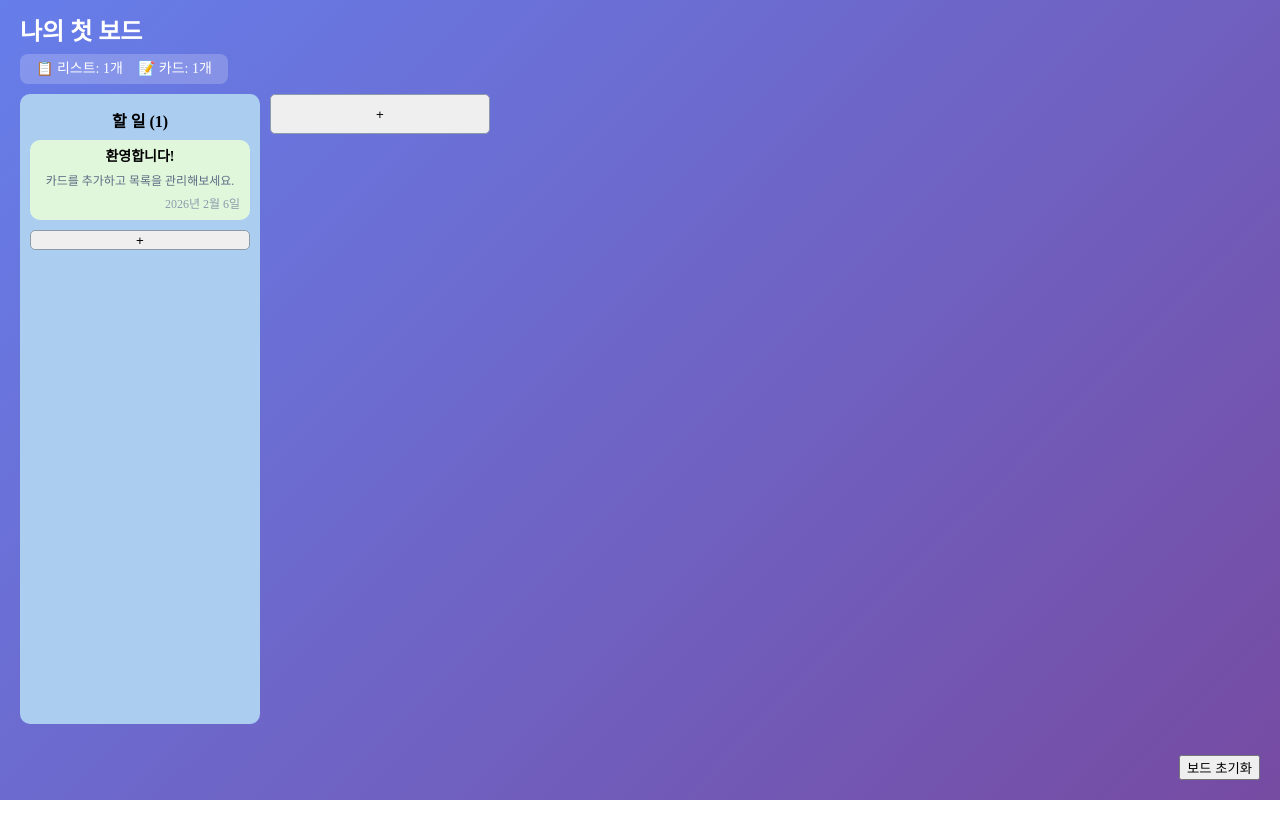
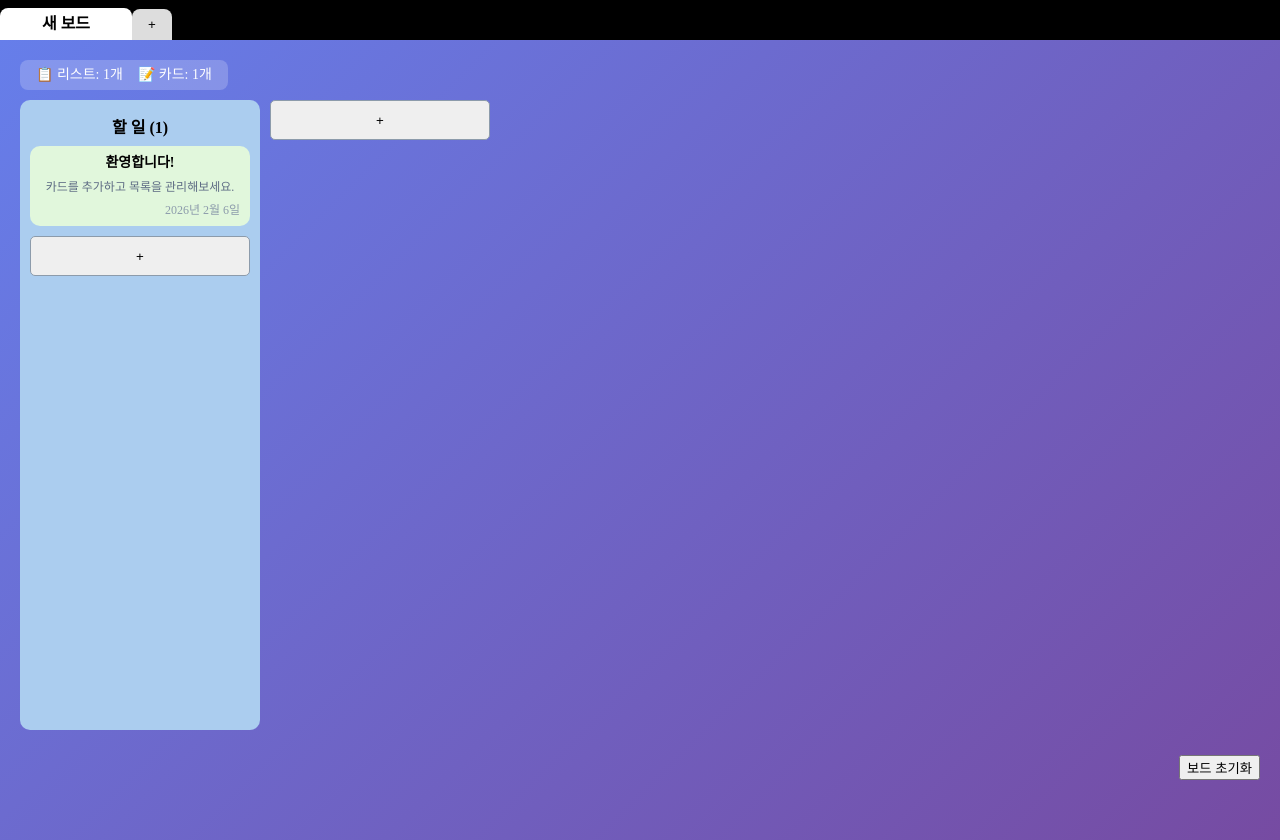
Before and after one commit to mocking-tiger/re-re-board, a React (Create React App) app: page / in a window 1280 px wide. Before the commit the page ends 800 px from the top, so only its background shows below. Built offline with nearby package versions, Linux system fonts and the light colour scheme.

Commit message:
feat: 새 보드 추가 및 선택

```diff
--- a/src/App.tsx
+++ b/src/App.tsx
@@ -3,10 +3,12 @@ import Board from './components/Board/Board';
 import { clearBoards } from './utils/storage';
 import { useBoards } from './hooks/useBoards';
 import { Board as BoardType } from './types/types';
+import BoardTabs from './components/BoardTabs/BoardTabs';
 
 const App = () => {
-  const { boardsState, addList, deleteList, addCard, deleteCard } = useBoards();
-  const selectedBoard = boardsState.boards.find(
+  const { boardsState, addBoard, selectBoard, addList, deleteList, addCard, deleteCard } =
+    useBoards();
+  const selectedBoard: BoardType | undefined = boardsState.boards.find(
     (board) => board.id === boardsState.selectedBoardId
   );
   if (boardsState.boards.length === 0 || !selectedBoard) {
@@ -14,8 +16,14 @@ const App = () => {
   }
   return (
     <div className="App">
+      <BoardTabs
+        boards={boardsState.boards}
+        selectedBoardId={boardsState.selectedBoardId}
+        onAddBoard={addBoard}
+        onSelectBoard={selectBoard}
+      />
       <Board
-        board={selectedBoard as BoardType}
+        board={selectedBoard}
         onAddList={addList}
         onDeleteList={deleteList}
         onAddCard={addCard}
--- a/src/components/Board/Board.tsx
+++ b/src/components/Board/Board.tsx
@@ -20,9 +20,9 @@ const Board = memo(
     onDeleteCard: (boardId: string, listId: string, cardId: string) => void;
   }) => {
     return (
-      <div className="board">
+      <div className="board" style={{ backgroundColor: board.backgroundColor }}>
         <div className="board-header">
-          <h1 className="board-title">{board.title}</h1>
+          {/* <h1 className="board-title">{board.title}</h1> */}
           <BoardStats board={board} />
         </div>
         <div className="board-lists">
--- /dev/null
+++ b/src/components/BoardTabs/BoardTabs.css
@@ -0,0 +1,33 @@
+.board-tabs {
+  display: flex;
+  align-items: flex-end;
+  padding: 8px 0 0 0;
+  background: #000;
+}
+
+.board-tab {
+  min-width: 100px;
+  display: flex;
+  justify-content: center;
+  align-items: center;
+  padding: 8px 16px;
+  border-radius: 8px 8px 0 0;
+  cursor: pointer;
+  background: #ddd;
+}
+
+.board-tab.selected {
+  background: #fff;
+  font-weight: bold;
+}
+
+.board-tab-add {
+  display: flex;
+  align-items: center;
+  gap: 8px;
+  padding: 8px 16px;
+  border-radius: 8px 8px 0 0;
+  cursor: pointer;
+  background: #ddd;
+  border: none;
+}
--- /dev/null
+++ b/src/components/BoardTabs/BoardTabs.tsx
@@ -0,0 +1,33 @@
+import './BoardTabs.css';
+import { Board as BoardType } from '../../types/types';
+
+const BoardTabs = ({
+  boards,
+  selectedBoardId,
+  onAddBoard,
+  onSelectBoard,
+}: {
+  boards: BoardType[];
+  selectedBoardId: string;
+  onAddBoard: () => void;
+  onSelectBoard: (boardId: string) => void;
+}) => {
+  return (
+    <div className="board-tabs">
+      {boards.map((board) => (
+        <div
+          key={board.id}
+          className={`board-tab ${selectedBoardId === board.id ? 'selected' : ''}`}
+          onClick={() => onSelectBoard(board.id)}
+        >
+          {board.title}
+        </div>
+      ))}
+      <button className="board-tab-add" onClick={onAddBoard}>
+        +
+      </button>
+    </div>
+  );
+};
+
+export default BoardTabs;
--- a/src/components/UI/Button/Button.css
+++ b/src/components/UI/Button/Button.css
@@ -3,7 +3,7 @@
 /* ************************************************************** */
 .button {
   width: 100%;
-  height: 20px;
+  height: 40px;
   border: 1px solid #8c9bab;
   border-radius: 5px;
   cursor: pointer;
@@ -19,7 +19,6 @@
 .list-add-button {
   width: calc(200px + 20px);
   min-width: calc(200px + 20px);
-  height: 40px;
 }
 
 .list-delete-button {
--- a/src/hooks/useBoards.ts
+++ b/src/hooks/useBoards.ts
@@ -9,6 +9,14 @@ export const useBoards = () => {
     console.log('boardsState', boardsState);
     saveBoards(boardsState);
   }, [boardsState]);
+
+  const addBoard = useCallback(() => {
+    dispatch({ type: 'ADD_BOARD' });
+  }, []);
+
+  const selectBoard = useCallback((boardId: string) => {
+    dispatch({ type: 'SELECT_BOARD', payload: { boardId } });
+  }, []);
 
   const addList = useCallback((boardId: string) => {
     dispatch({ type: 'ADD_LIST', payload: { boardId } });
@@ -26,5 +34,5 @@ export const useBoards = () => {
     dispatch({ type: 'DELETE_CARD', payload: { boardId, listId, cardId } });
   }, []);
 
-  return { boardsState, addList, deleteList, addCard, deleteCard };
+  return { boardsState, addBoard, selectBoard, addList, deleteList, addCard, deleteCard };
 };
--- a/src/reducers/boardsReducer.ts
+++ b/src/reducers/boardsReducer.ts
@@ -1,5 +1,6 @@
 import { BoardsState, Board, Card, List } from '../types/types';
 import { generateId, getNextDisplayOrder } from '../utils/helpers';
+import { initialBoard } from '../utils/storage';
 
 export type BoardsAction =
   | { type: 'ADD_BOARD' }
@@ -13,14 +14,10 @@ export type BoardsAction =
 export const boardsReducer = (state: BoardsState, action: BoardsAction) => {
   switch (action.type) {
     case 'ADD_BOARD':
-      const newBoard: Board = {
-        id: generateId(),
-        title: '새 보드',
-        displayOrder: getNextDisplayOrder(state.boards),
-        lists: [],
-      };
+      const newBoard = initialBoard();
       return {
         ...state,
+        selectedBoardId: newBoard.id,
         boards: [...state.boards, newBoard],
       };
     case 'SELECT_BOARD':
--- a/src/utils/storage.ts
+++ b/src/utils/storage.ts
@@ -1,18 +1,20 @@
 //db 대용
 
-import { generateId } from './helpers';
+import { generateId, getNextDisplayOrder } from './helpers';
 import { Board, BoardsState, Card, List } from '../types/types';
 
 const BOARDS_STORAGE_KEY = 'happy-2026-boards';
 
 export const initialBoard = () => {
+  const boardsData = getBoards();
   const boardId = generateId();
   const listId = generateId();
   const cardId = generateId();
   const newBoard: Board = {
     id: boardId,
-    title: '나의 첫 보드',
-    displayOrder: 1,
+    title: '새 보드',
+    displayOrder: boardsData ? getNextDisplayOrder(boardsData.boards) : 1,
+    backgroundColor: '#fff',
     lists: [
       {
         id: listId,
```
Also changed, not shown: src/types/types.ts (+4 -12 lines).
